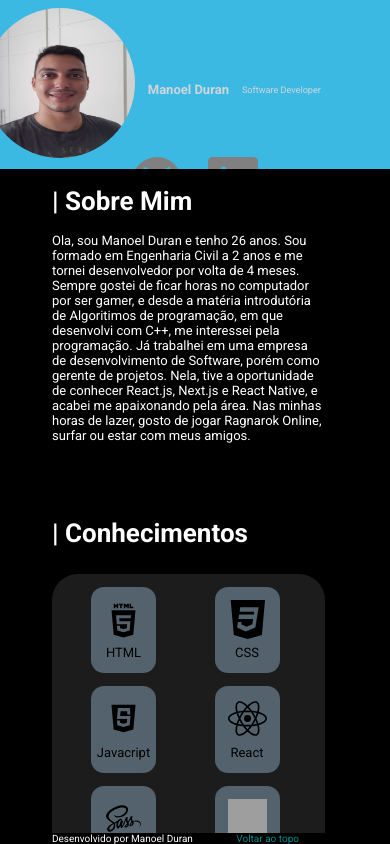
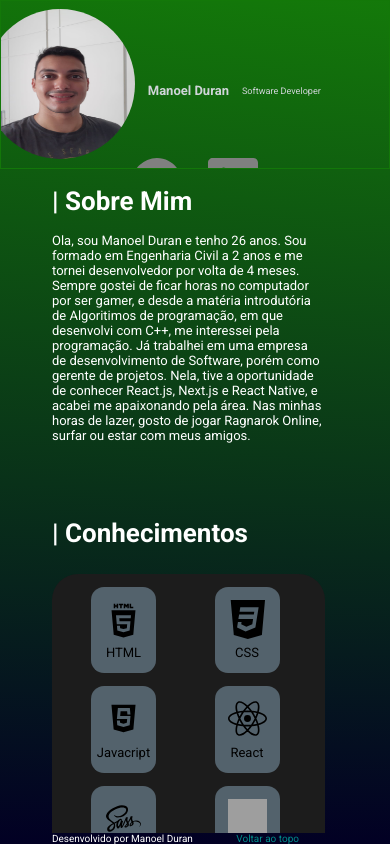
Before and after one commit to manoelduran/resume, a Next.js app: page / in a window 390 px wide. Built offline with nearby package versions, Linux system fonts and the light colour scheme; grey boxes are pictures that could not be loaded.

Commit message:
color website

```diff
--- a/src/components/ButtonHome/styles.module.scss
+++ b/src/components/ButtonHome/styles.module.scss
@@ -1,5 +1,5 @@
 .container{
-  width: 100%;
+  width: 90%;
   display: flex;
   justify-content: space-between;
   align-items: center;
--- a/src/components/SideBar/styles.module.scss
+++ b/src/components/SideBar/styles.module.scss
@@ -3,7 +3,6 @@
   display: flex;
   align-items: center;
   flex-direction: column;
-  background: #3bb9e3;
 }
 
 .contact{
@@ -46,7 +45,6 @@
     flex-direction: column;
     width: 100%;
     height: 20vh;
-    background: #3bb9e3;
   }
   .contact{
     display: flex;
--- a/src/styles/global.scss
+++ b/src/styles/global.scss
@@ -13,6 +13,8 @@
 body{
   height: 100%;
   width: 100%;
+  background: rgb(2,0,36);
+background: linear-gradient(90deg, rgba(2,0,36,1) 0%, rgba(19,121,9,0.9472163865546218) 100%, rgba(0,212,255,1) 100%);
 }
 
 body, input, textarea, select, button{
--- a/src/styles/styles.module.scss
+++ b/src/styles/styles.module.scss
@@ -2,10 +2,10 @@
   width: 100%;
   height: 100vh;
   display: flex;
-  background: black;
 }
 .sidebarContent{
   width: 20%;
+  border: 1px solid rgba(19,121,9,0.9472163865546218);
 }
 .content{
   width: 80%;
@@ -19,6 +19,8 @@
   height: 100vh;
   display: flex;
   flex-direction: column;
+  background: rgb(2,0,36);
+background: linear-gradient(0deg, rgba(2,0,36,1) 0%, rgba(19,121,9,0.9472163865546218) 100%, rgba(0,212,255,1) 100%);
 }
 .sidebarContent{
   width: 100%;
```
